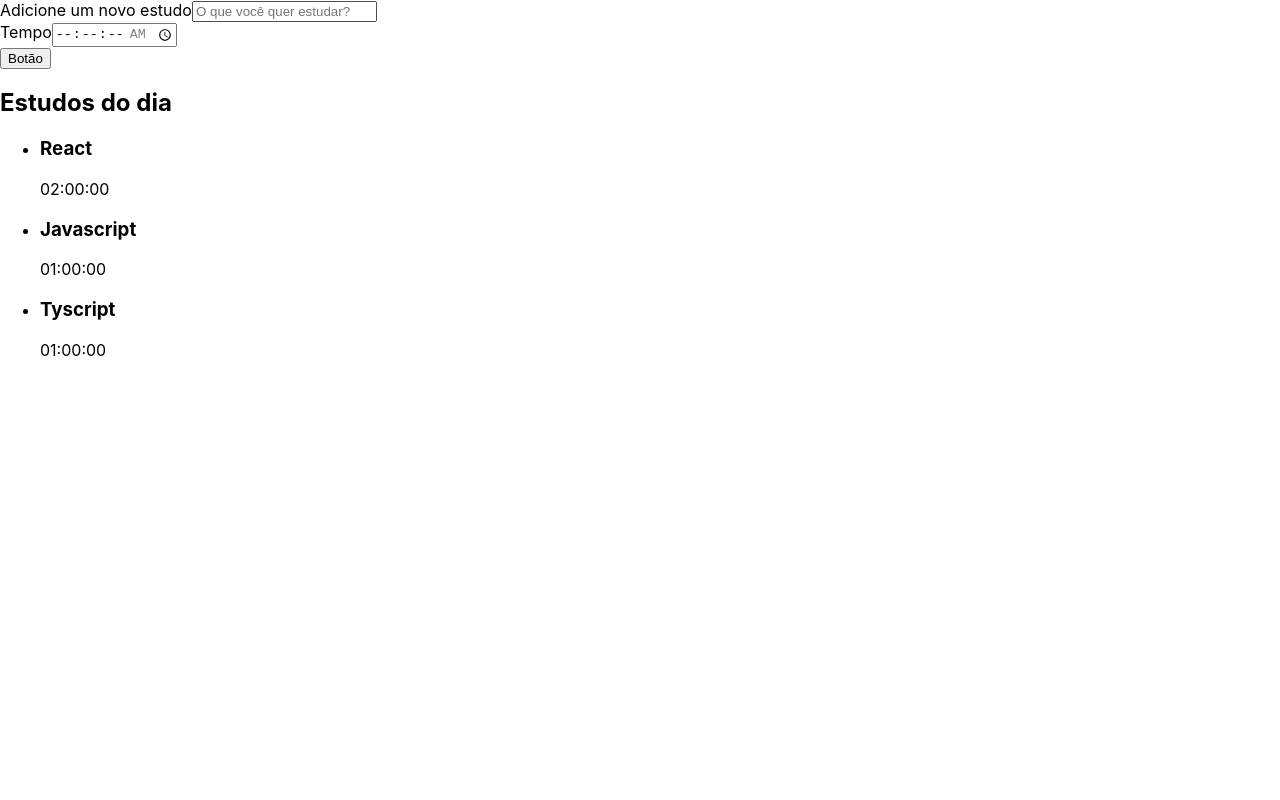
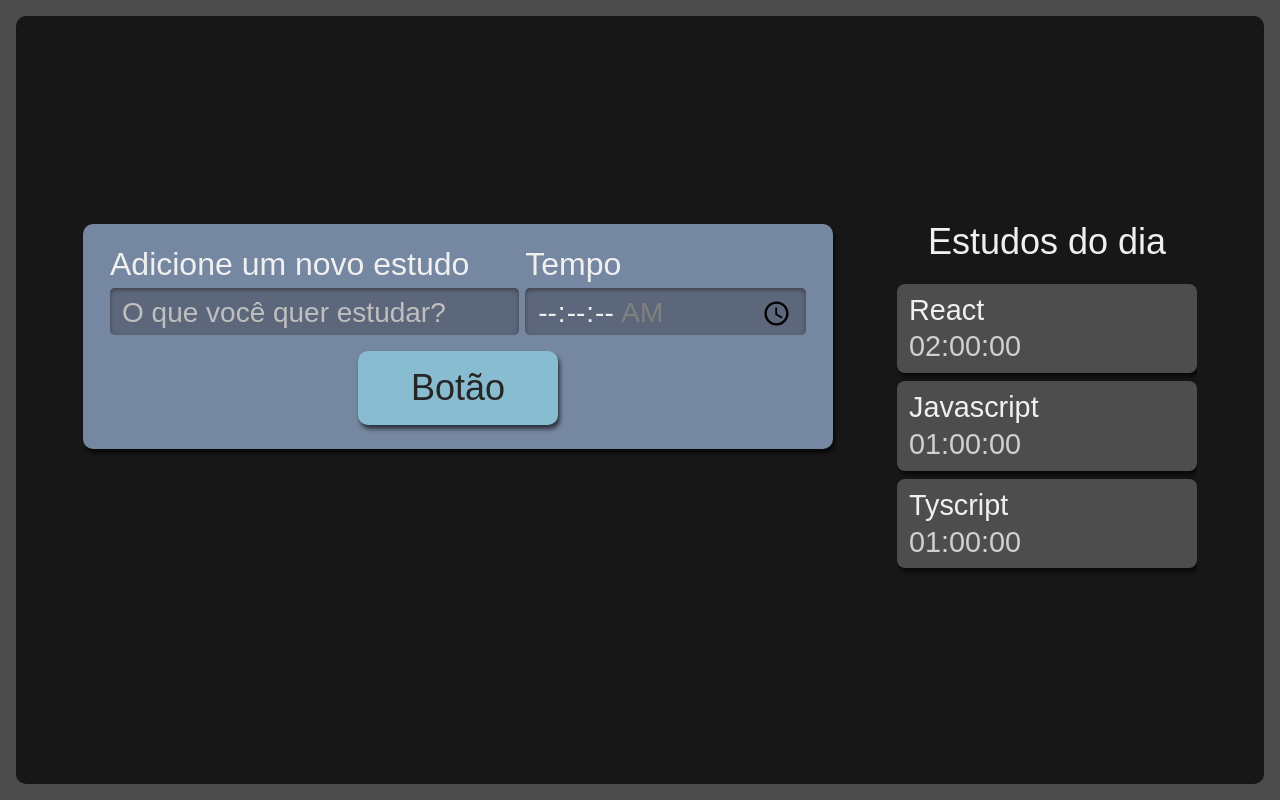
Before and after one commit to joaumsud/alura-studies, a React (Create React App) app in the folder alura-studies/: page / in a window 1280 px wide. Built offline with nearby package versions, Linux system fonts and the light colour scheme.

Commit message:
Utilizando SASS para estilizar os componentes

```diff
--- a/alura-studies/package.json
+++ b/alura-studies/package.json
@@ -39,5 +39,8 @@
       "last 1 firefox version",
       "last 1 safari version"
     ]
+  },
+  "devDependencies": {
+    "sass": "^1.57.1"
   }
 }
--- a/alura-studies/src/components/Botao/index.tsx
+++ b/alura-studies/src/components/Botao/index.tsx
@@ -1,9 +1,10 @@
 import React from 'react';
+import './style.scss';
 
 class Botao extends React.Component{
     render() {
         return (
-            <button>
+            <button className='botao'>
                 Botão
             </button>
         )
--- /dev/null
+++ b/alura-studies/src/components/Botao/style.scss
@@ -0,0 +1,25 @@
+.botao {
+    align-self: center;
+    background-color: #88bcd1;
+    border-radius: 10px;
+    box-shadow: 2px 4px 4px #0000009F;
+    color: #272626;
+    cursor: pointer;
+    font-size: 1.25rem;
+    padding: 16px;
+    width: 150px;
+
+    &:active {
+      background-color: #7CA6B7;
+      box-shadow: 2px 2px 4px #0000009F inset;
+    }
+  }
+
+  @media screen and (min-width: 1280px) {
+    .botao {
+      grid-column-start: span 2;
+      justify-self: center;
+      width: 200px;
+      font-size: 2.25rem;
+    }
+  }
--- a/alura-studies/src/components/Formulario/index.tsx
+++ b/alura-studies/src/components/Formulario/index.tsx
@@ -1,11 +1,12 @@
 import React from 'react';
 import Botao from '../Botao';
+import './style.scss';
 
 class Formulario extends React.Component {
     render() {
         return (
-            <form>
-                <div>
+            <form className= "novaTarefa">
+                <div className='inputContainer'>
                     <label htmlFor="tarefa">
                         Adicione um novo estudo
                     </label>
@@ -17,7 +18,7 @@
                         required
                     />
                 </div>
-                <div>
+                <div className='inputContainer'>
                     <label htmlFor='tempo'>
                         Tempo
                     </label>
--- /dev/null
+++ b/alura-studies/src/components/Formulario/style.scss
@@ -0,0 +1,61 @@
+.novaTarefa {
+    display:flex;
+    flex-direction: column;
+    grid-area: nova-tarefa;
+    background-color: #7687A1;
+    border-radius: 10px;
+    box-shadow: 2px 4px 4px #0000009F;
+    padding: 12px;
+
+    .inputContainer {
+      display: flex;
+      flex-direction: column;
+      width: 100%;
+      margin-bottom: 16px;
+
+      label {
+        margin-bottom: 8px;
+        font-size: 1.25rem;
+      }
+
+      input {
+        width: 100%;
+        padding: 8px 12px 4px;
+        box-sizing: border-box;
+        border: unset;
+        border-radius: 5px;
+        background-color: #5D677C;
+        box-shadow: 0px 2px 4px #2D2B2B9F inset;
+
+        &::placeholder {
+          color: #BFBFBF;
+        }
+      }
+    }
+
+    @media screen and (min-width: 1280px) {
+      flex-direction: row;
+      flex-wrap: wrap;
+      justify-content: space-around;
+      font-size: 2.25rem;
+      padding: 24px;
+      box-sizing: border-box;
+
+      .inputContainer {
+        width: calc(60% - 12px);
+
+        &:last-of-type {
+          width: 40%;
+        }
+
+        label {
+          font-size: 2rem;
+        }
+
+        input {
+          height: 100%;
+          font-size: 1.75rem;
+        }
+      }
+    }
+  }
--- a/alura-studies/src/components/Lista/index.tsx
+++ b/alura-studies/src/components/Lista/index.tsx
@@ -1,4 +1,5 @@
 import React from 'react';
+import './style.scss';
 
 function Lista() {
     const tarefas = [{
@@ -14,11 +15,11 @@
         tempo: '01:00:00'
     }]
     return (
-        <aside>
+        <aside className= 'listaTarefas'>
             <h2>Estudos do dia</h2>
             <ul>
                 {tarefas.map((item, index) => (
-                    <li key={index}>
+                    <li key={index} className='item'>
                         <h3> {item.tarefa} </h3>
                         <span>{item.tempo}</span>
                     </li>
--- /dev/null
+++ b/alura-studies/src/components/Lista/style.scss
@@ -0,0 +1,75 @@
+.listaTarefas {
+    grid-area: tarefas;
+    height: 100%;
+
+    h2 {
+      font-size: 1.25rem;
+      margin-bottom: 12px;
+    }
+
+    ul {
+      max-height: 350px;
+      overflow-y: scroll;
+        scrollbar-width: thin;
+    }
+
+    @media screen and (min-width:1280px) {
+
+      h2{
+        text-align: center;
+        font-size: 2.25rem;
+        margin-bottom: 24px;
+      }
+
+      ul {
+        overflow: auto;
+        max-height: 500px;
+      }
+    }
+  }
+
+  .item {
+    background-color: #4D4D4D;
+    border-radius: 8px;
+    box-shadow: 2px 4px 4px #0000009F;
+    padding: 12px;
+    margin-bottom: 8px;
+    position: relative;
+    cursor: pointer;
+
+    h3 {
+      margin-bottom: 8px;
+      word-break: break-all;
+    }
+
+    span {
+      color: #D0D0D0;
+    }
+
+    @media screen and (min-width:1280px) {
+      font-size: 1.8rem;
+    }
+  }
+
+  .itemSelecionado {
+    background-color: #292929;
+    box-shadow: 2px 4px 4px #0000009F inset;
+  }
+
+  .itemCompletado {
+    background-color: #566F42;
+    cursor: auto;
+
+    .concluido {
+      display: block;
+      background-image: url('../../assets/img/check-mark.svg');
+      background-repeat: no-repeat;
+      background-size: 38px 38px;
+      position: absolute;
+      top: 50%;
+      right: 12px;
+      transform: translateY(-50%);
+      width: 42px;
+      height: 43px;
+    }
+  }
--- a/alura-studies/src/App.tsx
+++ b/alura-studies/src/components/pages/App.tsx
@@ -1,10 +1,11 @@
 import React from 'react';
-import Formulario from './components/Formulario';
-import Lista from './components/Lista';
+import Formulario from '../Formulario';
+import Lista from '../Lista';
+import './style.scss';
 
 function App() {
   return (
-    <div className="App">
+    <div className="AppStyle">
       <Formulario />
       <Lista />
     </div>
--- /dev/null
+++ b/alura-studies/src/components/pages/style.scss
@@ -0,0 +1,30 @@
+.AppStyle {
+    display: grid;
+    grid-template-rows: min-content min-content auto;
+    grid-template-areas:
+    "nova-tarefa"
+    "cronometro"
+    "tarefas"
+    ;
+    row-gap: 24px;
+    min-width: 320px;
+    min-height: calc(100vh - 32px);
+    width: 100%;
+    padding: 32px;
+    box-sizing: border-box;
+    border-radius: 10px;
+    background-color: #171717;
+
+    @media screen and (min-width:1280px)  {
+      grid-template-areas:
+      "nova-tarefa tarefas"
+      "cronometro tarefas"
+      ;
+      column-gap: 64px;
+      grid-template-rows: min-content min-content;
+      grid-template-columns: 750px 300px;
+      justify-content: center;
+      align-content: center;
+      padding: 64px;
+    }
+  }
--- a/alura-studies/src/index.css
+++ b/alura-studies/src/index.css
@@ -11,3 +11,101 @@
   font-family: source-code-pro, Menlo, Monaco, Consolas, 'Courier New',
     monospace;
 }
+
+/* Reset css */
+
+html, body, div, span, applet, object, iframe,
+h1, h2, h3, h4, h5, h6, p, blockquote, pre,
+a, abbr, acronym, address, big, cite, code,
+del, dfn, em, img, ins, kbd, q, s, samp,
+small, strike, strong, sub, sup, tt, var,
+b, u, i, center,
+dl, dt, dd, ol, ul, li,
+fieldset, form, label, legend,
+table, caption, tbody, tfoot, thead, tr, th, td,
+article, aside, canvas, details, embed,
+figure, figcaption, footer, header, hgroup,
+menu, nav, output, ruby, section, summary,
+time, mark, audio, video {
+	margin: 0;
+	padding: 0;
+	border: 0;
+	font-size: 100%;
+	font: inherit;
+	vertical-align: baseline;
+}
+/* HTML5 display-role reset for older browsers */
+article, aside, details, figcaption, figure,
+footer, header, hgroup, menu, nav, section {
+	display: block;
+}
+body {
+	line-height: 1;
+}
+ol, ul {
+	list-style: none;
+}
+blockquote, q {
+	quotes: none;
+}
+blockquote:before, blockquote:after,
+q:before, q:after {
+	content: '';
+	content: none;
+}
+table {
+	border-collapse: collapse;
+	border-spacing: 0;
+}
+
+
+input {
+	font-family: inherit;
+	font-size: inherit;
+	font-weight: inherit;
+	color: inherit;
+}
+
+button {
+	border: unset;
+	background-color: unset;
+	font-family: inherit;
+	font-size: inherit;
+	font-weight: inherit;
+	color: inherit;
+}
+
+@import url('https://fonts.googleapis.com/css2?family=Manjari&display=swap');
+
+body {
+	display: flex;
+	justify-content: center;
+	font-family: 'Manjari', sans-serif;
+	color: #F0F0F0;
+	background-color: #4C4C4C;
+	height: 100%;
+	width: 100%;
+	padding: 16px;
+	box-sizing: border-box;
+}
+
+#root {
+	width: 100%;
+}
+
+::-webkit-scrollbar {
+	width: 8px;
+}
+
+::-webkit-scrollbar-track {
+	background: unset;
+}
+
+::-webkit-scrollbar-thumb {
+	border-radius: 4px;
+	background: #888;
+}
+
+::-webkit-scrollbar-thumb:hover {
+	background: #555;
+}
--- a/alura-studies/src/index.tsx
+++ b/alura-studies/src/index.tsx
@@ -1,7 +1,7 @@
 import React from 'react';
 import ReactDOM from 'react-dom/client';
 import './index.css';
-import App from './App';
+import App from './components/pages/App';
 
 
 const root = ReactDOM.createRoot(
```
Also changed, not shown: alura-studies/src/assets/img/check-mark.svg (added), 1 other file (tests, documents, lock files or other folders).
